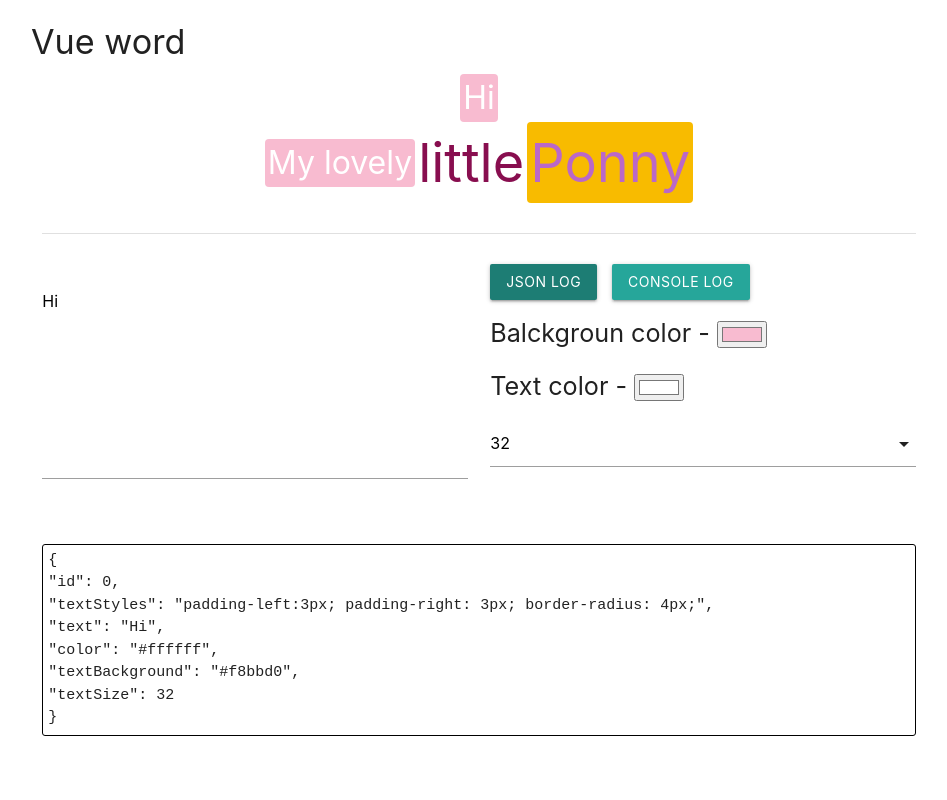
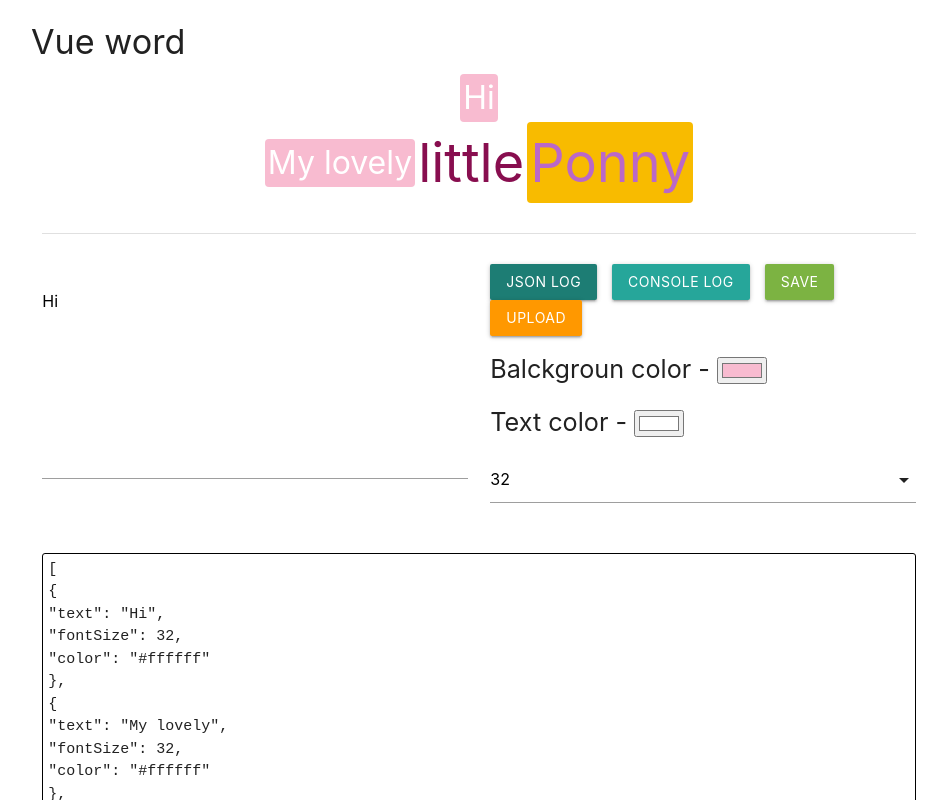
Before and after one commit to xelinel32/vue-word-task, a Vue app: page / in a window 1280 px wide. Both pictures are taken after a click on the button "JSON LOG". Shown: the top 800 px of the page, without its empty margins (161-1108 px from the left). Built offline with nearby package versions, Linux system fonts and the light colour scheme.

Commit message:
create save and upload data

```diff
--- a/src/components/TextEditor.vue
+++ b/src/components/TextEditor.vue
@@ -37,10 +37,7 @@
       <div class="divider"></div>
       <div class="row">
         <div class="input-field col s6">
-          <textarea
-            v-model="currentTextElement.text"
-            class="materialize-textarea text-editor__place"
-          ></textarea>
+          <textarea v-model="currentTextElement.text" class="materialize-textarea text-editor__place"></textarea>
         </div>
         <div class="col s6">
           <div class="text-editor__showed">
@@ -62,23 +59,33 @@
             >
               Console Log
             </button>
+            <button
+              class="waves-effect waves-light btn light-green darken-1"
+              type="button"
+              aria-label="Save"
+              title="Save"
+              @click="saveData"
+            >
+              Save
+            </button>
+            <button
+              class="waves-effect waves-light btn orange"
+              type="button"
+              aria-label="Upload"
+              title="Upload"
+              @click="uploadData"
+            >
+              Upload
+            </button>
           </div>
           <div class="text-editor__control">
             <div class="input-field">
               <span class="flow-text">Balckgroun color - </span>
-              <input
-                v-model="currentTextElement.textBackground"
-                type="color"
-                name="color"
-              />
+              <input v-model="currentTextElement.textBackground" type="color" name="color" />
             </div>
             <div class="input-field">
               <span class="flow-text">Text color - </span>
-              <input
-                v-model="currentTextElement.color"
-                type="color"
-                name="color"
-              />
+              <input v-model="currentTextElement.color" type="color" name="color" />
             </div>
             <div class="input-field">
               <select ref="select" v-model="currentTextElement.textSize">
@@ -93,7 +100,7 @@
     <div class="col s12">
       <transition name="slide">
         <pre v-if="isShowJson">
-        {{ currentTextElement }}
+        {{ toJson }}
       </pre
         >
       </transition>
@@ -110,8 +117,7 @@
       textElements: [
         {
           id: 0,
-          textStyles:
-            'padding-left:3px; padding-right: 3px; border-radius: 4px;',
+          textStyles: 'padding-left:3px; padding-right: 3px; border-radius: 4px;',
           text: 'Hi',
           color: '#ffffff',
           textBackground: '#f8bbd0',
@@ -119,8 +125,7 @@
         },
         {
           id: 1,
-          textStyles:
-            'padding-left:3px; padding-right: 3px; border-radius: 4px',
+          textStyles: 'padding-left:3px; padding-right: 3px; border-radius: 4px',
           text: 'My lovely',
           color: '#ffffff',
           textBackground: '#f8bbd0',
@@ -128,8 +133,7 @@
         },
         {
           id: 2,
-          textStyles:
-            'padding-left:3px; padding-right: 3px; border-radius: 4px',
+          textStyles: 'padding-left:3px; padding-right: 3px; border-radius: 4px',
           text: 'little',
           color: '#880e4f',
           textBackground: '#fff',
@@ -137,8 +141,7 @@
         },
         {
           id: 3,
-          textStyles:
-            'padding-left:3px; padding-right: 3px; border-radius: 4px',
+          textStyles: 'padding-left:3px; padding-right: 3px; border-radius: 4px',
           text: 'Ponny',
           color: '#ba68c8',
           textBackground: '#f8bb00',
@@ -164,6 +167,11 @@
         for (let i = 8; i <= 72; i += 1) sizes.push(i)
         return sizes
       },
+      toJson() {
+        return this.textElements.map(el => {
+          return { text: el.text, fontSize: el.textSize, color: el.color }
+        })
+      },
     },
     mounted() {
       // eslint-disable-next-line no-undef
@@ -181,7 +189,16 @@
         this.select = M.FormSelect.init(this.$refs.select)
       },
       consoleLogJson() {
-        console.log(JSON.stringify(this.currentTextElement, null, 1))
+        console.log(JSON.stringify(this.toJson, null, 1))
+      },
+      saveData() {
+        localStorage.setItem('data', JSON.stringify(this.textElements))
+      },
+      uploadData() {
+        const data = JSON.parse(localStorage.getItem('data'))
+        if (data) {
+          this.textElements = data
+        }
       },
     },
   }
```
Also changed, not shown: .eslintrc.js, .prettierrc.js, 1 other file (tests, documents, lock files or other folders).
